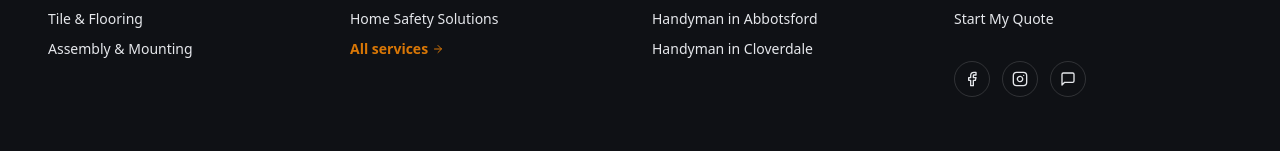
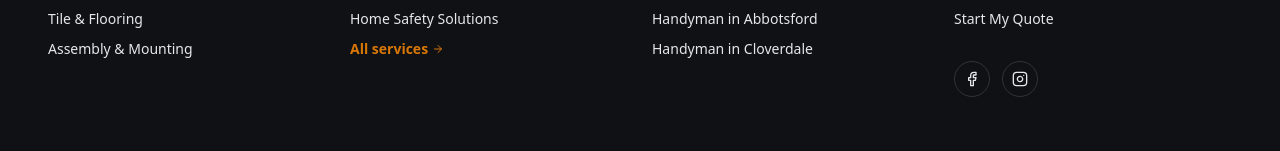
Before and after one commit to KootenayMadeDigital/Summit-Handyman-v2, a Next.js app: page / in a window 1280 px wide. Shown: the part 11198-11349 px from the top of the page. Built offline with nearby package versions, Linux system fonts and the light colour scheme; no server answers; a web font is replaced by a local one.

Commit message:
fix: remove footer messenger link

```diff
--- a/components/layout/footer.tsx
+++ b/components/layout/footer.tsx
@@ -2,7 +2,6 @@ import Link from "next/link";
 import Image from "next/image";
 import {
   Mail,
-  MessageSquare,
   Facebook,
   Instagram,
   FileText,
@@ -254,15 +253,6 @@ export function Footer() {
               >
                 <Instagram className="h-4 w-4" />
               </a>
-              <a
-                href={site.contact.messenger}
-                target="_blank"
-                rel="noopener"
-                aria-label="Message Brody on Facebook Messenger"
-                className="grid h-9 w-9 place-items-center rounded-full border border-divider-strong text-fg/85 hover:border-accent hover:text-accent transition-colors"
-              >
-                <MessageSquare className="h-4 w-4" />
-              </a>
             </div>
           </div>
         </div>
```
